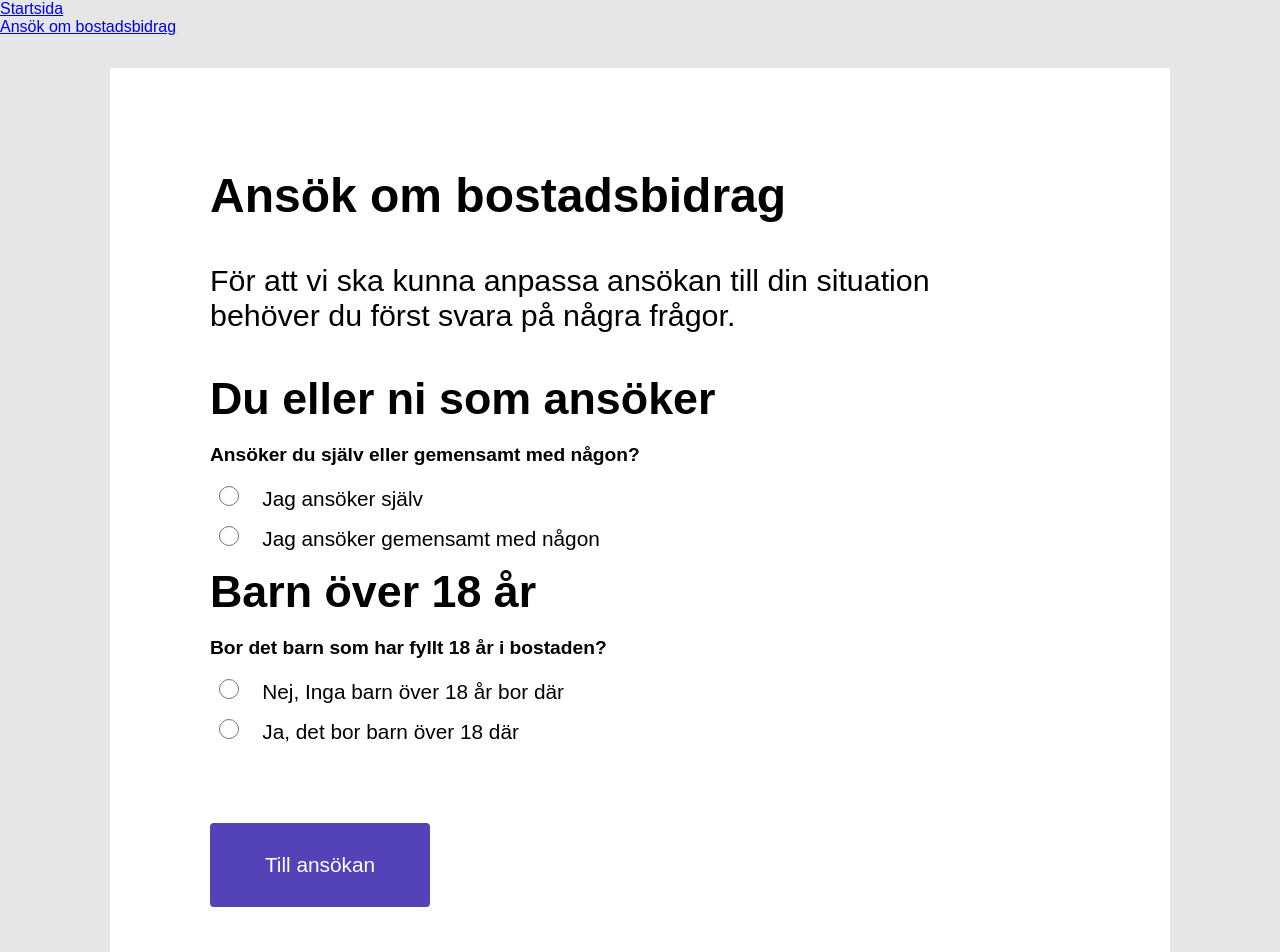
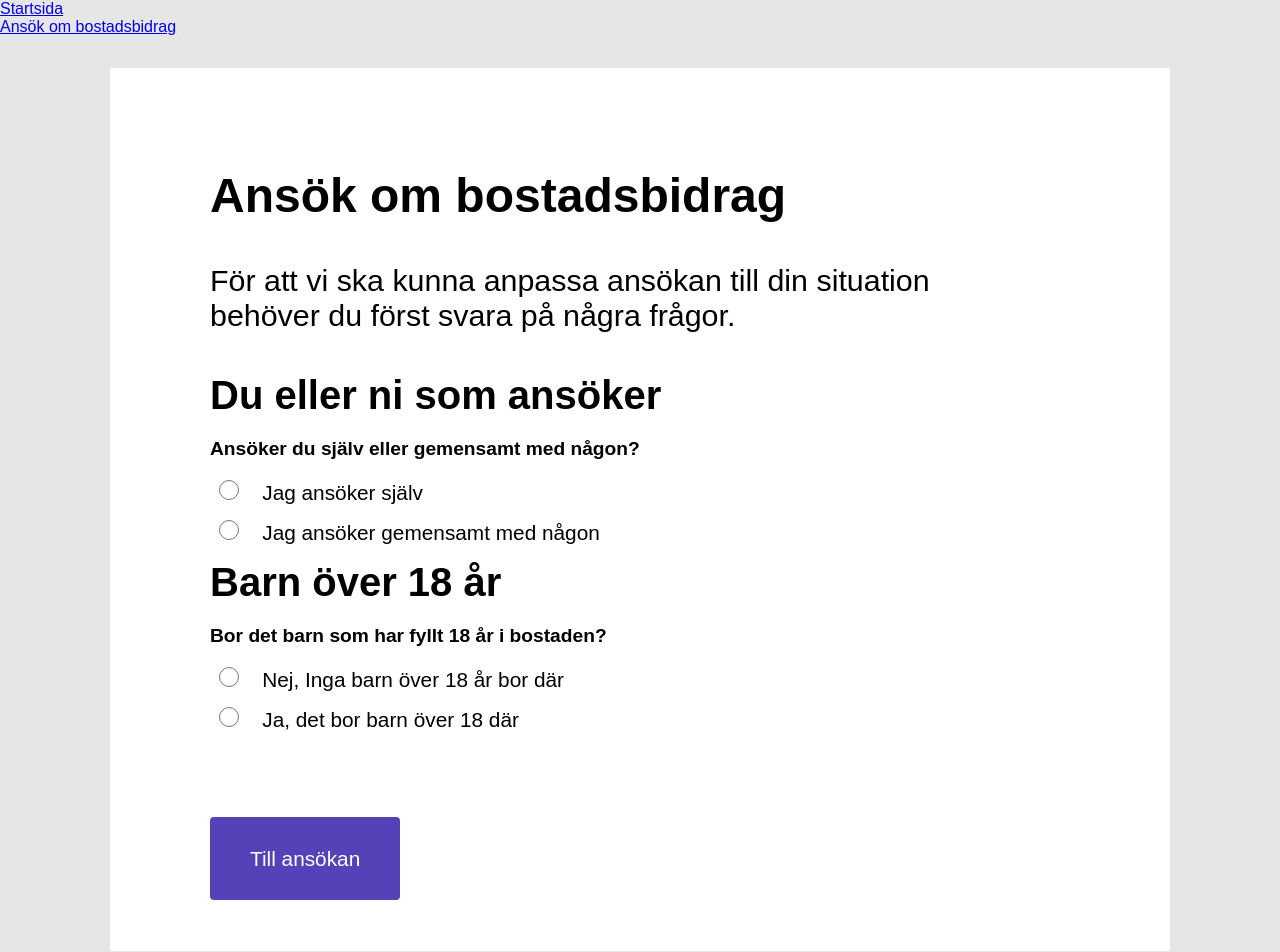
Before and after one commit to CeciliaKembring/fk-form, a Vue app: page / in a window 1280 px wide. Shown: the top 952 px of the page. Built offline with nearby package versions, Linux system fonts and the light colour scheme.

Commit message:
apply-btn, save-btn

```diff
--- a/src/assets/main.css
+++ b/src/assets/main.css
@@ -29,10 +29,10 @@ p{
   margin-top: 40px;
 }
 .box h2{
-  font-size: 2.5em;
+  font-size: 2.2em;
 }
 .box h3{
-  font-size: 2.8em;
+  font-size: 2.5em;
   margin-bottom: 20px;
 }
 .large{
@@ -57,7 +57,8 @@ p{
   border-radius: 4px;
   font-size: 1.3em;
   font-weight: 500;
-  margin-top: 4rem;
+  margin-top: 20px;
+  margin-bottom: 30px;
 }
 .apply:hover{
   cursor: pointer;
--- a/src/components/TheWelcome.vue
+++ b/src/components/TheWelcome.vue
@@ -1,14 +1,7 @@
 <script setup>
 import { useRouter } from 'vue-router';
 
-const navigateToMainForm = () => {
-  const router = useRouter();
-  if (router) {
-    router.push({ name: 'mainForm' });
-  } else {
-    console.error("Router is not defined.");
-  }
-};
+
 </script>
 
 <template>
@@ -40,7 +33,9 @@ const navigateToMainForm = () => {
   <label for="yes">Ja, det bor barn över 18 där</label><br>
 </form>
 </div>
-<button type="button" class="apply" @click="navigateToMainForm">Till ansökan</button>
+<div class="apply_btn">
+<router-link to="/mainForm" class="apply">Till ansökan</router-link>
+</div>
 </div>
 </div>
 </template>
@@ -49,4 +44,13 @@ const navigateToMainForm = () => {
 .bold{
     margin-bottom: 20px;
 }
+.apply{
+  text-decoration: none;
+}
+.apply_btn{
+  margin-top: 100px;
+  margin-bottom: 20px;
+}
+
+
 </style>
--- a/src/router/index.js
+++ b/src/router/index.js
@@ -13,6 +13,11 @@ const router = createRouter({
       path: '/mainForm',
       name: 'mainForm',
       component: () => import('../views/MainFormView.vue')
+    },
+    {
+      path: '/savePage',
+      name: 'savePage',
+      component: () => import('../views/SaveView.vue')
     }
   ]
 })
--- a/src/views/MainFormView.vue
+++ b/src/views/MainFormView.vue
@@ -5,7 +5,20 @@ import Family from '../components/Family.vue'
 import Income from '../components/Income.vue'
 import Assets from '../components/Assets.vue'
 import Other from '../components/Other.vue'
+
+const openInfoModal = () => {
+  isInfoModalVisible.value = true;
+};
+
+const closeInfoModal = () => {
+  isInfoModalVisible.value = false;
+};
+
+import { ref } from 'vue';
+
+const isInfoModalVisible = ref(false);
 </script>
+
 
 <template>
   <form>
@@ -16,6 +29,18 @@ import Other from '../components/Other.vue'
           <h3>Ha gott om tid för att fylla i ansökan</h3>
           <p class="medium">I den här ansökan kan du behöva fylla i många uppgifter. Tyvärr går det inte att spara och
             fortsätta vid ett senare tillfälle.</p>
+          <p>För testning: </p>
+          <button type="button" class="apply" id="save" @click="openInfoModal">Spara ansökan</button>
+
+          <div v-if="isInfoModalVisible" class="modal">
+            <div class="modal-content">
+              <span class="close" @click="closeInfoModal">&times;</span>
+              <p class="bold">Under konstruktion</p>
+              <p>Vill du spara din ansökan och fylla i senare?</p>
+              <button @click="closeInfoModal" class="cancel">Avbryt</button>
+              <router-link to="/savePage" class="confirm">Bekräfta</router-link>
+            </div>
+          </div>
         </div>
 
         <div class="container-wrap">
@@ -31,13 +56,15 @@ import Other from '../components/Other.vue'
 
 
         <h2>Underskrift</h2>
-        <form class="sign-form" action="#">
-            <input type="checkbox" id="sign" name="signForm" value="sign">
-            <label for="sign">Jag intygar på heder och samvete att de uppgifter jag lämnar är riktiga och fullständiga.
+
+        <div class="sign-form">
+          <input type="checkbox" id="sign" name="signForm" value="sign">
+          <label for="sign">Jag intygar på heder och samvete att de uppgifter jag lämnar är riktiga och fullständiga.
             Jag vet att jag kan få betala tillbaka felaktigt utbetald ersättning. Jag vet att jag kan göra mig skyldig
             till brott om jag lämnar oriktiga eller ofullständiga uppgifter, eller inte meddelar Försäkringskassan när
-            uppgifterna ändras.</label><br>
-        </form>
+            uppgifterna ändras.</label>
+        </div>
+
         <button class="apply">Signera</button>
       </div>
     </div>
@@ -48,5 +75,21 @@ import Other from '../components/Other.vue'
 .main-form {
   padding: 20px;
 }
+.close{
+  padding: 5px;
+  font-size: 2em;
+  margin: 5px;
+  cursor: pointer;
+}
+.confirm{
+  text-decoration: none;
+  padding: 5px;
+  color: black;
+}
+.cancel{
+  color: black;
+  padding: 5px;
+  border: none;
+}
 
 </style>
--- /dev/null
+++ b/src/views/SaveView.vue
@@ -0,0 +1,3 @@
+<template>
+    <h1>Ansökan sparad</h1>
+</template>
```
